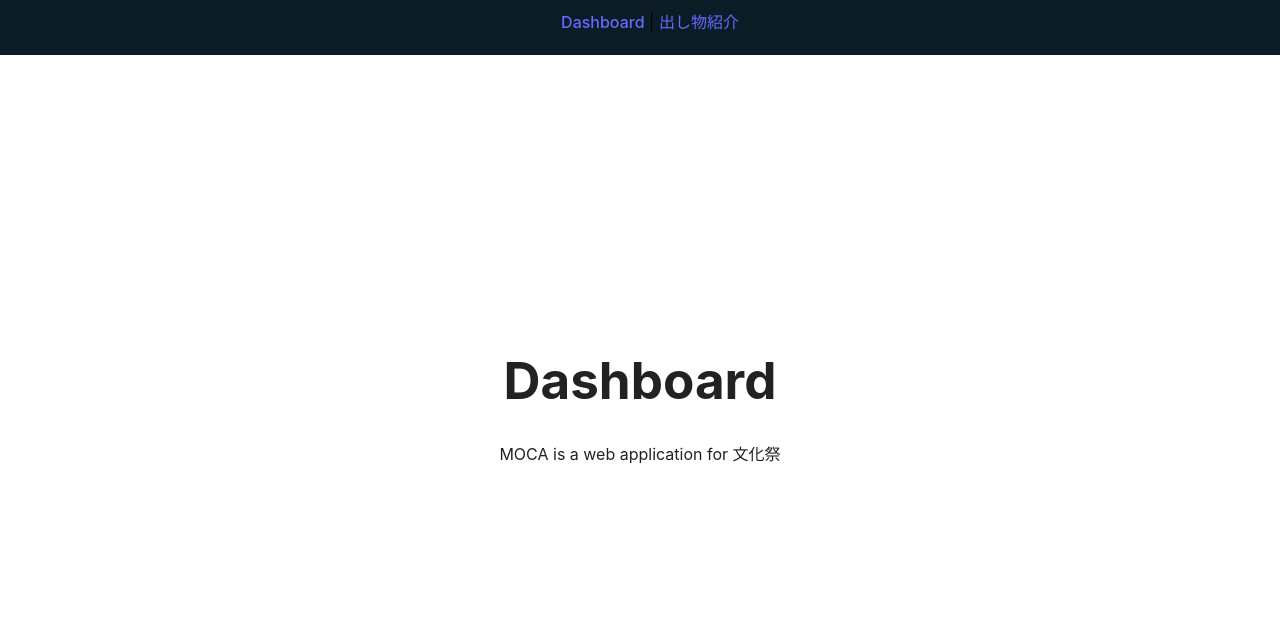
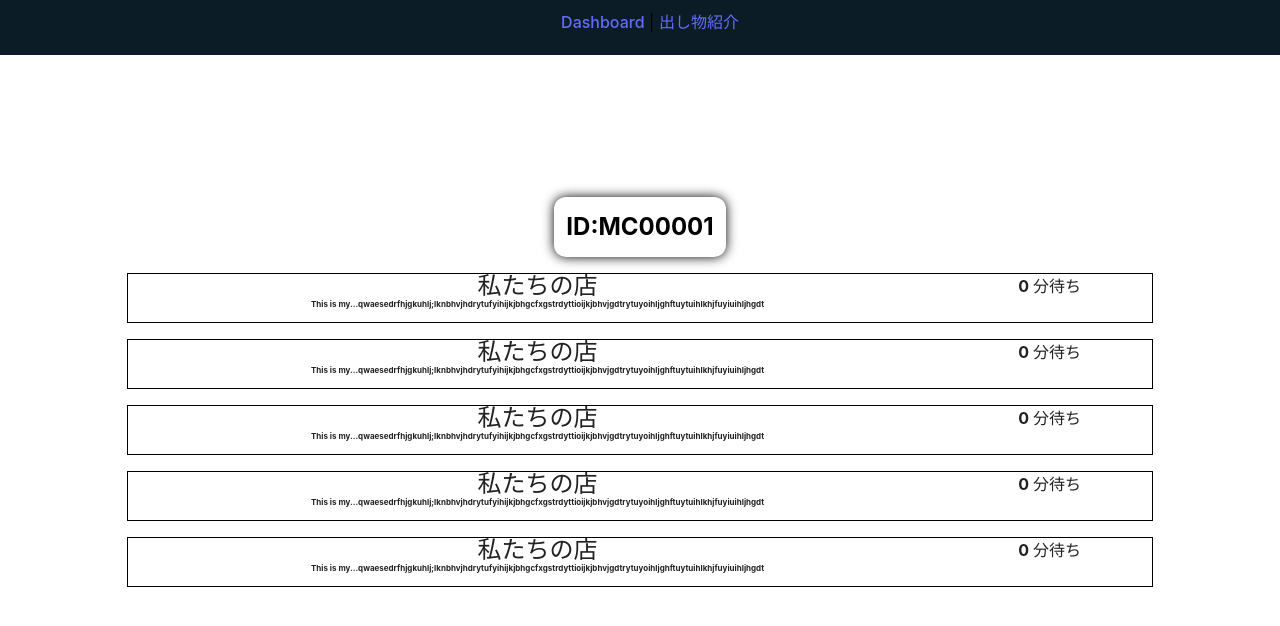
Before and after one commit to TGR-Group/MOCA-customer-frontend, a Vue app: page / in a window 1280 px wide. Shown: the top 626 px of the page. Built offline with nearby package versions, Linux system fonts and the light colour scheme.

Commit message:
🛩 move ダッシュボードに予約状況を移動

```diff
--- a/src/components/dashboard.vue
+++ b/src/components/dashboard.vue
@@ -1,12 +1,34 @@
 <script setup>
-import StoreState from './StoreState.vue';
+    import StoreState from './StoreState.vue';
+
+    const VisitorID = "MC00001";
+
 </script>
 
 <template>
-    <div>
-        <h1>Dashboard</h1>
-        <p>MOCA is a web application for 文化祭</p>
+    <div class="IdBox">
+        ID:{{ VisitorID }}
     </div>
+
+    <div class="StoreBox">
+        <StoreState :StoreID=10001 />
+    </div>
+    <div class="StoreBox">
+        <StoreState :StoreID=20001 />
+    </div>
+
+    <div class="StoreBox">
+        <StoreState :StoreID=30001 />
+    </div>
+
+    <div class="StoreBox">
+        <StoreState :StoreID=40001 />
+    </div>
+
+    <div class="StoreBox">
+        <StoreState :StoreID=50001 />
+    </div>
+
 
 </template>
 
@@ -15,4 +37,17 @@ import StoreState from './StoreState.vue';
     margin: 1.0em 0;
     height: fit-content;
 }
+.IdBox {
+    margin: auto auto;
+    height: fit-content;
+    width: fit-content;
+    text-align: center;
+    font-size: 1.5em;
+    font-weight: bold;
+    color: #000000;
+    background-color: #ffffff;
+    padding: 0.5em;
+    border-radius: 0.5em;
+    box-shadow: 0 0 0.5em #000000;
+}
 </style>
--- a/src/components/introduction.vue
+++ b/src/components/introduction.vue
@@ -1,4 +1,5 @@
 <script setup>
+import StoreState from './StoreState.vue';
 </script>
 
 <template>
@@ -6,26 +7,6 @@
         <h1>出し物紹介</h1>
         <p>MOCA is a web application for 文化祭</p>
     </div>
-
-    <div class="StoreBox">
-        <StoreState :StoreID=0 />
-    </div>
-    <div class="StoreBox">
-        <StoreState :StoreID=1 />
-    </div>
-
-    <div class="StoreBox">
-        <StoreState :StoreID=2 />
-    </div>
-
-    <div class="StoreBox">
-        <StoreState :StoreID=3 />
-    </div>
-
-    <div class="StoreBox">
-        <StoreState :StoreID=4 />
-    </div>
-
 </template>
 
 <style>
```
